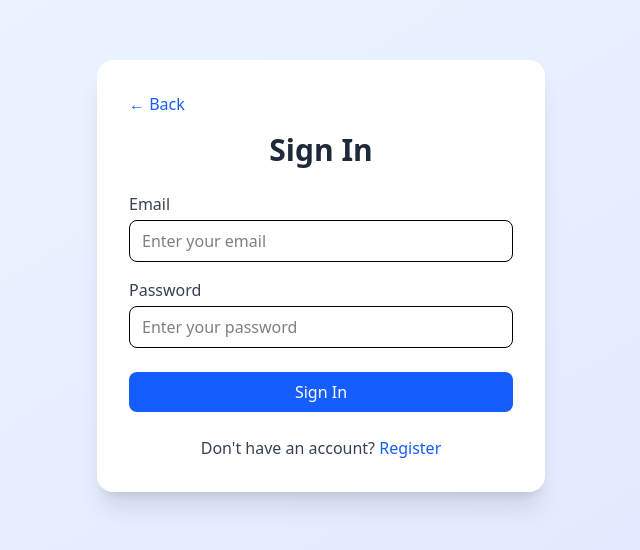
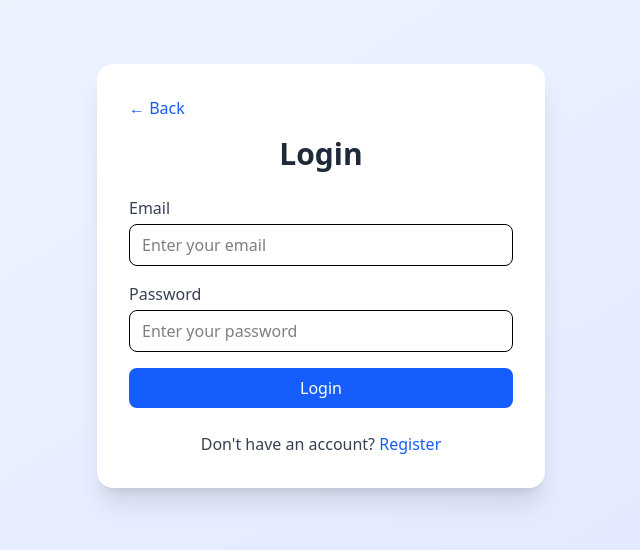
Before and after one commit to Kunal-Gupta28/ChatCraft, a React (Vite) app in the folder frontend/: page /login in a window 1280 px wide. Shown: the part 124-674 px from the top of the page, without its empty margins (319-959 px from the left). Built offline with nearby package versions, Linux system fonts and the light colour scheme; no server answers.

Commit message:
add AuthForm to reduce the size of login and register pages

```diff
--- /dev/null
+++ b/frontend/src/components/AuthForm/AuthForm.jsx
@@ -0,0 +1,102 @@
+import { useNavigate } from "react-router-dom";
+
+const AuthForm = ({
+  form,
+  setForm,
+  title,
+  error,
+  loading,
+  fields,
+  onSubmit,
+  footerText,
+  footerLinkText,
+}) => {
+  const navigate = useNavigate();
+
+  // handle the change in input of form
+  const handleChange = (e) => {
+    setForm({ ...form, [e.target.id]: e.target.value });
+  };
+
+  return (
+    <div className="min-h-screen flex items-center justify-center bg-gradient-to-br from-blue-50 to-indigo-100 dark:from-gray-900 dark:to-gray-800">
+      <div className="bg-white dark:bg-gray-900 p-8 rounded-2xl shadow-xl w-full max-w-md transition-transform duration-300">
+        {/* navigate to landing page */}
+        <button
+          onClick={() => navigate("/")}
+          className="mb-4 text-blue-600 dark:text-blue-400 hover:underline flex items-center gap-1"
+        >
+          &larr; Back
+        </button>
+
+        {/* heading */}
+        <h2 className="text-3xl font-bold mb-6 text-center text-gray-800 dark:text-white">
+          {title}
+        </h2>
+
+        {/* display the error when occurs */}
+        {error && (
+          <div className="bg-red-100 text-red-700 p-2 rounded mb-4 text-sm text-center">
+            {error}
+          </div>
+        )}
+
+        {/* form */}
+        <form onSubmit={onSubmit}>
+          {fields.map((field) => (
+            <div key={field.id} className="mb-4">
+              {/* labels */}
+              <label
+                htmlFor={field.id}
+                className="block text-gray-700 dark:text-gray-300 mb-1 capitalize"
+              >
+                {field.label}
+              </label>
+
+              {/* inputs */}
+              <input
+                id={field.id}
+                type={field.type}
+                value={field.value}
+                onChange={handleChange}
+                required
+                placeholder={`Enter your ${field.label}`}
+                className="w-full px-3 py-2 border rounded-lg focus:ring-2 focus:ring-blue-500 focus:outline-none dark:bg-gray-800 dark:border-gray-700 dark:text-white"
+              />
+            </div>
+          ))}
+
+          {/* submit button */}
+          <button
+            type="submit"
+            disabled={loading}
+            className={`w-full py-2 rounded-lg text-white font-medium transition ${
+              loading
+                ? "bg-blue-400 cursor-not-allowed"
+                : "bg-blue-600 hover:bg-blue-700"
+            }`}
+          >
+            {loading ? "Please wait..." : title}
+          </button>
+        </form>
+
+        {/* footer navigation */}
+        <div className="mt-6 text-center text-gray-700 dark:text-gray-300">
+          <span>{footerText}</span>{" "}
+          <button
+            onClick={() => {
+              footerLinkText === "Register"
+                ? navigate("/register")
+                : navigate("/login");
+            }}
+            className="text-blue-600 dark:text-blue-400 hover:underline"
+          >
+            {footerLinkText}
+          </button>
+        </div>
+      </div>
+    </div>
+  );
+};
+
+export default AuthForm;
--- a/frontend/src/pages/Login.jsx
+++ b/frontend/src/pages/Login.jsx
@@ -1,43 +1,44 @@
-import { useState } from 'react';
-import { useNavigate } from 'react-router-dom';
-import axiosInstance from '../config/axios';
-import { useUser } from '../contexts/user.context';
+import { useState } from "react";
+import { useNavigate } from "react-router-dom";
+import axiosInstance from "../config/axios";
+import { useUser } from "../contexts/user.context";
+import AuthForm from "../components/AuthForm/AuthForm";
 
 const Login = () => {
-
   // react router dom
   const navigate = useNavigate();
-
-  // state variable
-  const [email, setEmail] = useState('');
-  const [password, setPassword] = useState('');
-  const [loading, setLoading] = useState(false);
-  const [error, setError] = useState('');
 
   // context api
   const { setUser } = useUser();
 
-  // handle login function
-  const handleLogin = async (e) => {
+  // state variables
+  const [form, setForm] = useState({ email: "", password: "" });
+  const [loading, setLoading] = useState(false);
+  const [error, setError] = useState("");
+
+  // login logic
+  const handleSubmit = async (e) => {
     e.preventDefault();
-    setError('');
+    setError("");
     setLoading(true);
 
     try {
-      const res = await axiosInstance.post('/login', { email, password });
+      const res = await axiosInstance.post("/login", form);
+
       if (res.status === 200) {
         const { user, token } = res.data;
 
-        localStorage.setItem('token', token);
+        // setting the token value in local storage and user context api
+        localStorage.setItem("token", token);
+        setUser(user);
 
-        setUser(user);
+        // setting the user context api in localhost as string then navigating to home page
         localStorage.setItem("user", JSON.stringify(user));
-        navigate('/home');
+        navigate("/home");
       }
     } catch (err) {
       setError(
-        err.response?.data?.message ||
-        'Invalid credentials. Please try again.'
+        err.response?.data?.message || "Invalid credentials. Please try again."
       );
     } finally {
       setLoading(false);
@@ -45,90 +46,30 @@ const Login = () => {
   };
 
   return (
-    <div className="min-h-screen flex items-center justify-center bg-gradient-to-br from-blue-50 to-indigo-100 dark:from-gray-900 dark:to-gray-800">
-      <div className="bg-white dark:bg-gray-900 p-8 rounded-2xl shadow-xl w-full max-w-md transition-transform duration-300">
-
-        {/* navigate to landing page */}
-        <button
-          onClick={() => navigate('/')}
-          className="mb-4 text-blue-600 dark:text-blue-400 hover:underline flex items-center gap-1"
-        >
-          &larr; Back
-        </button>
-
-        {/* heading */}
-        <h2 className="text-3xl font-bold mb-6 text-center text-gray-800 dark:text-white">
-          Sign In
-        </h2>
-
-        {/* display error when occurs */}
-        {error && (
-          <div className="bg-red-100 text-red-700 p-2 rounded mb-4 text-sm text-center">
-            {error}
-          </div>
-        )}
-
-        {/* form */}
-        <form onSubmit={handleLogin}>
-
-          {/* email */}
-          <div className="mb-4">
-            <label htmlFor="email" className="block text-gray-700 dark:text-gray-300 mb-1">
-              Email
-            </label>
-            <input
-              id="email"
-              type="email"
-              required
-              value={email}
-              onChange={(e) => setEmail(e.target.value)}
-              className="w-full px-3 py-2 border rounded-lg focus:ring-2 focus:ring-blue-500 focus:outline-none dark:bg-gray-800 dark:border-gray-700 dark:text-white"
-              placeholder="Enter your email"
-            />
-          </div>
-
-          {/* password */}
-          <div className="mb-6">
-            <label htmlFor="password" className="block text-gray-700 dark:text-gray-300 mb-1">
-              Password
-            </label>
-            <input
-              id="password"
-              type="password"
-              required
-              value={password}
-              onChange={(e) => setPassword(e.target.value)}
-              className="w-full px-3 py-2 border rounded-lg focus:ring-2 focus:ring-blue-500 focus:outline-none dark:bg-gray-800 dark:border-gray-700 dark:text-white"
-              placeholder="Enter your password"
-            />
-          </div>
-
-          {/* submit button */}
-          <button
-            type="submit"
-            disabled={loading}
-            className={`w-full py-2 rounded-lg text-white font-medium transition ${
-              loading
-                ? 'bg-blue-400 cursor-not-allowed'
-                : 'bg-blue-600 hover:bg-blue-700'
-            }`}
-          >
-            {loading ? 'Signing In...' : 'Sign In'}
-          </button>
-        </form>
-
-        {/* navigate to register page */}
-        <div className="mt-6 text-center text-gray-700 dark:text-gray-300">
-          <span>Don't have an account?</span>{' '}
-          <button
-            onClick={() => navigate('/register')}
-            className="text-blue-600 dark:text-blue-400 hover:underline"
-          >
-            Register
-          </button>
-        </div>
-      </div>
-    </div>
+    <AuthForm
+      form={form}
+      setForm={setForm}
+      title="Login"
+      error={error}
+      loading={loading}
+      onSubmit={handleSubmit}
+      footerText="Don't have an account?"
+      footerLinkText="Register"
+      fields={[
+        {
+          id: "email",
+          label: "email",
+          type: "email",
+          value: form.email,
+        },
+        {
+          id: "password",
+          label: "password",
+          type: "password",
+          value: form.password,
+        },
+      ]}
+    />
   );
 };
 
--- a/frontend/src/pages/Register.jsx
+++ b/frontend/src/pages/Register.jsx
@@ -1,119 +1,79 @@
-import { useState } from 'react';
-import { useNavigate } from 'react-router-dom';
-import { useUser } from '../contexts/user.context';
-import axiosInstance from '../config/axios';
+import { useState } from "react";
+import { useNavigate } from "react-router-dom";
+import axiosInstance from "../config/axios";
+import { useUser } from "../contexts/user.context";
+import AuthForm from "../components/AuthForm/AuthForm";
 
 const Register = () => {
-
   // react router dom
   const navigate = useNavigate();
 
   // context api
   const { setUser } = useUser();
 
-  // state varible
-  const [form, setForm] = useState({ username: '', email: '', password: '' });
+  // state variables
+  const [form, setForm] = useState({ username: "", email: "", password: "" });
   const [loading, setLoading] = useState(false);
-  const [error, setError] = useState('');
+  const [error, setError] = useState("");
 
-  // handle the change in input of form
-  const handleChange = (e) => {
-    setForm({ ...form, [e.target.id]: e.target.value });
-  };
-
-  // handle submi button and register function
+  // register functionality
   const handleSubmit = async (e) => {
     e.preventDefault();
-    setError('');
+    setError("");
     setLoading(true);
 
     try {
-      const res = await axiosInstance.post('/register', form);
+      const res = await axiosInstance.post("/register", form);
+
       if (res.status === 201) {
-        localStorage.setItem('token', res.data.token);
+        // setting token data in localstorage and user data in user context api
+        localStorage.setItem("token", res.data.token);
+        setUser(res.data.user);
 
-        setUser(res.data.user);
+        // setting user data into localstorage then navigating to home page
         localStorage.setItem("user", JSON.stringify(res.data.user));
-        navigate('/home');
+        navigate("/home");
       }
     } catch (err) {
-      setError(err.response?.data?.message || 'Registration failed. Try again.');
+      setError(
+        err.response?.data?.message || "Registration failed. Try again."
+      );
     } finally {
       setLoading(false);
     }
   };
 
   return (
-    <div className="min-h-screen flex items-center justify-center bg-gradient-to-br from-blue-50 to-indigo-100 dark:from-gray-900 dark:to-gray-800">
-      <div className="bg-white dark:bg-gray-900 p-8 rounded-2xl shadow-xl w-full max-w-md transition-transform duration-300">
-
-        {/* navigate to landing page  */}
-        <button
-          onClick={() => navigate('/')}
-          className="mb-4 text-blue-600 dark:text-blue-400 hover:underline flex items-center gap-1"
-        >
-          &larr; Back
-        </button>
-
-        {/* heading */}
-        <h2 className="text-3xl font-bold mb-6 text-center text-gray-800 dark:text-white">
-          Create Account
-        </h2>
-
-        {/* display error when occurs */}
-        {error && (
-          <div className="bg-red-100 text-red-700 p-2 rounded mb-4 text-sm text-center">
-            {error}
-          </div>
-        )}
-
-        {/* form  */}
-        <form onSubmit={handleSubmit}>
-          {['username', 'email', 'password'].map((field) => (
-            <div key={field} className="mb-4">
-              <label
-                htmlFor={field}
-                className="block text-gray-700 dark:text-gray-300 mb-1 capitalize"
-              >
-                {field}
-              </label>
-              <input
-                id={field}
-                type={field === 'password' ? 'password' : field}
-                value={form[field]}
-                onChange={handleChange}
-                required
-                className="w-full px-3 py-2 border rounded-lg focus:ring-2 focus:ring-blue-500 focus:outline-none dark:bg-gray-800 dark:border-gray-700 dark:text-white"
-                placeholder={`Enter your ${field}`}
-              />
-            </div>
-          ))}
-
-          <button
-            type="submit"
-            disabled={loading}
-            className={`w-full py-2 rounded-lg text-white font-medium transition ${
-              loading
-                ? 'bg-blue-400 cursor-not-allowed'
-                : 'bg-blue-600 hover:bg-blue-700'
-            }`}
-          >
-            {loading ? 'Registering...' : 'Register'}
-          </button>
-        </form>
-
-        {/* naivgate to login page */}
-        <div className="mt-6 text-center text-gray-700 dark:text-gray-300">
-          <span>Already have an account?</span>{' '}
-          <button
-            onClick={() => navigate('/login')}
-            className="text-blue-600 dark:text-blue-400 hover:underline"
-          >
-            Login
-          </button>
-        </div>
-      </div>
-    </div>
+    <AuthForm
+      form={form}
+      setForm={setForm}
+      title="Register"
+      error={error}
+      loading={loading}
+      onSubmit={handleSubmit}
+      footerText="Already have an account?"
+      footerLinkText="Login"
+      fields={[
+        {
+          id: "username",
+          label: "username",
+          type: "text",
+          value: form.username,
+        },
+        {
+          id: "email",
+          label: "email",
+          type: "email",
+          value: form.email,
+        },
+        {
+          id: "password",
+          label: "password",
+          type: "password",
+          value: form.password,
+        },
+      ]}
+    />
   );
 };
 
```
